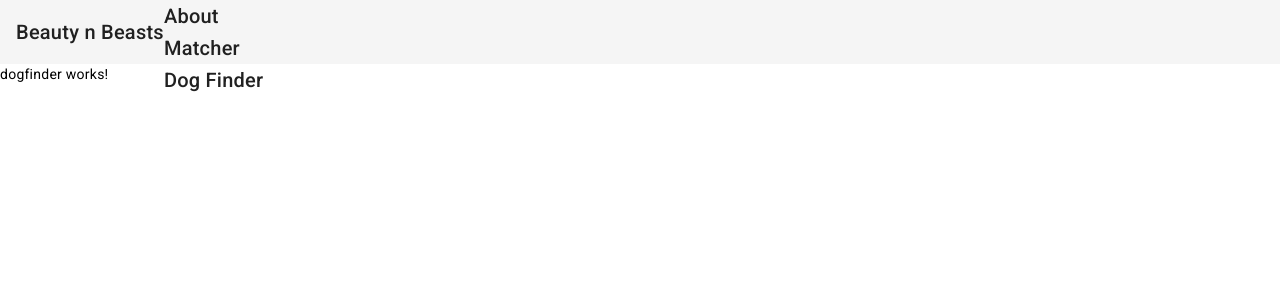
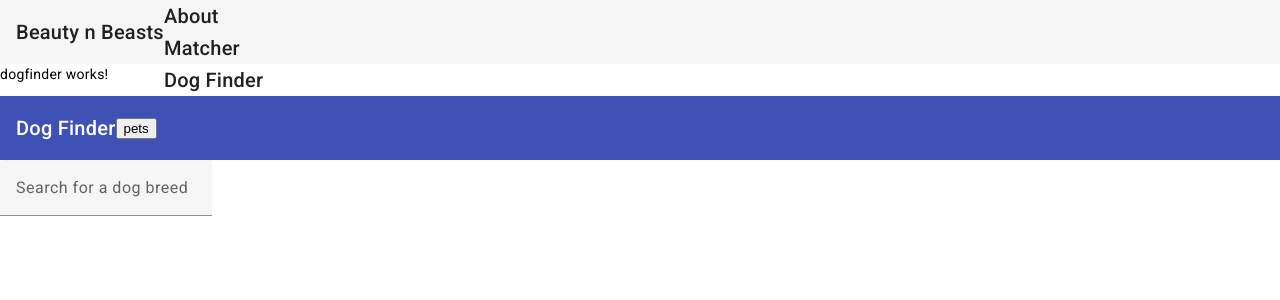
Before and after one commit to skincarepod/beauty-and-beasts, an Angular app: page /dogfinder in a window 1280 px wide. Shown: the top 300 px of the page. Built offline with nearby package versions, Linux system fonts and the light colour scheme.

Commit message:
search bar

```diff
--- a/src/app/app.component.ts
+++ b/src/app/app.component.ts
@@ -30,6 +30,6 @@ export class AppComponent {
   ngOnInit() {
     this.breedService.getAllDogBreeds();
     this.breedService.getAllDogsInfo();
-
+    this.breedService.searchDogs("Labrador");
   }
 }
--- a/src/app/components/dogfinder/dogfinder.component.html
+++ b/src/app/components/dogfinder/dogfinder.component.html
@@ -1 +1,20 @@
 <p>dogfinder works!</p>
+<mat-toolbar color="primary">
+  <span>Dog Finder</span>
+  <span class="spacer"></span>
+  <button (click)="search('')">pets</button>
+</mat-toolbar>
+
+<mat-form-field>
+  <input matInput type="text" [(ngModel)]="searchText" placeholder="Search for a dog breed">
+</mat-form-field>
+
+<div *ngIf="searchText">
+  <h2>Search Results for "{{searchText}}"</h2>
+  <ul>
+    <li *ngFor="let breed of search(searchText)">
+      {{ breed.name }}
+      <img src={{breed.image_link}} alt="breed image">
+    </li>
+  </ul>
+</div>
--- a/src/app/components/dogfinder/dogfinder.component.ts
+++ b/src/app/components/dogfinder/dogfinder.component.ts
@@ -1,12 +1,72 @@
 import { Component } from '@angular/core';
+import { MatToolbarModule } from '@angular/material/toolbar';
+import { MatButtonModule } from '@angular/material/button';
+import { MatIconModule } from '@angular/material/icon';
+import { MatIconButton } from '@angular/material/button';
+import { MatInputModule } from '@angular/material/input';
+import * as dogsData from '../../utils/dogs.json';
+import { FormsModule } from '@angular/forms';
+import { CommonModule } from '@angular/common';
+import { BreedInfo, Breed, SearchDogs } from '../../services/Breeds';
+
+
+
 
 @Component({
   selector: 'app-dogfinder',
   standalone: true,
-  imports: [],
-  templateUrl: './dogfinder.component.html',
+  imports: [
+    MatToolbarModule,
+    MatButtonModule,
+    MatIconModule,
+    MatIconButton,
+    MatInputModule,
+    FormsModule,
+    CommonModule,
+  ],
+  templateUrl:'./dogfinder.component.html',
   styleUrl: './dogfinder.component.css'
+
 })
 export class DogfinderComponent {
+ private dogsjson = JSON.parse(JSON.stringify(dogsData));
+
+  //filteredDogs: SearchDogs[] = [];
+  //searchText: string = 'Labrador';
+  searchText: string = "";
+
+
+  ngOnInit() {
+   // this.filteredDogs = this.dogsjson;
+this.search(this.searchText)
+  }
+  // search(searchText: string) {
+  //   const lowerCaseSearchTerm = searchText.toLowerCase();
+  //   const filteredDogs = dogsData.filter(dog =>
+  //     dog.name.toLowerCase().includes(lowerCaseSearchTerm)
+  //   );
+  //   console.log(filteredDogs);
+  //   // Use filteredDogs in your component logic (e.g., display them)
+  // }
+  search(searchText: string) {
+    let allBreeds: SearchDogs[] = [];
+    const lowerCaseSearchTerm = searchText.toLowerCase();
+    for (let i = 0; i < this.dogsjson.default.length; i++) {
+      if (this.dogsjson.default[i].name.toLowerCase().includes(lowerCaseSearchTerm)){
+      allBreeds.push(this.dogsjson.default[i]);
+      }
+    };
+    console.log(allBreeds)
+    return allBreeds
+
+
+   // const dogNames: string[] = this.dogsjson.filter(dog => dog.name);
+   // const filteredDogs = allBreeds.filter(dog => dog.name.toLowerCase().includes(lowerCaseSearchTerm));
+   // console.log(filteredDogs);
+   // return this.dogsjson.filter(breed => breed.toLowerCase().includes(this.searchText.toLowerCase()));
+
+    // Use filteredDogs
+  }
+
 
 }
--- a/src/app/services/Breeds.ts
+++ b/src/app/services/Breeds.ts
@@ -29,3 +29,8 @@ export interface BreedInfo{
 export interface Breed{
         name:string;
 }
+
+export interface SearchDogs{
+        image_link:string,
+        name:string;
+}
--- a/src/app/services/breeds.service.ts
+++ b/src/app/services/breeds.service.ts
@@ -1,5 +1,5 @@
 import { Injectable } from '@angular/core';
-import { BreedInfo, Breed } from './Breeds';
+import { BreedInfo, Breed, SearchDogs } from './Breeds';
 
 import * as dogs from '../utils/dogs.json';
 
@@ -50,4 +50,15 @@ export class BreedService {
     };
     return allBreeds.sort();
   }
+  searchDogs(searchTerm: string) {
+    let allBreeds: string[] = [];
+    for (let i = 0; i < this.dogsjson.default.length; i++) {
+      allBreeds.push(this.dogsjson.default[i].name);
+    };
+   // let filteredNumbers: number[] = numbers.filter((num) => num > 10);
+    let results: string[] = allBreeds.filter((dog)=> dog = searchTerm)
+return results
+    //return allBreeds.filter(breed => breed.name.toLowerCase().includes(searchTerm.toLowerCase()));
+  }
+
 }
```
